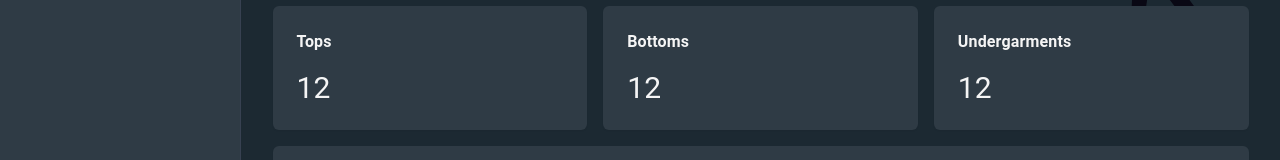
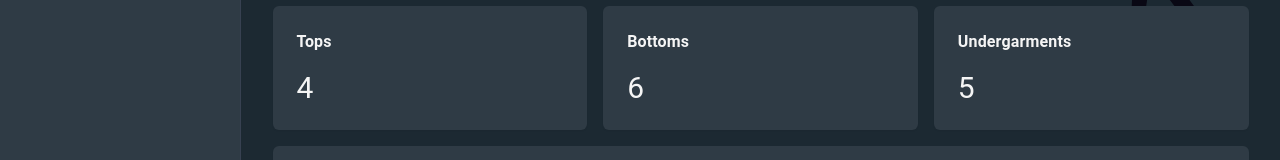
Before and after one commit to Morfusee/WSA-Website, a React (Vite) app: page /dashboard in a window 1280 px wide. Shown: the part 289-449 px from the top of the page. Built offline with nearby package versions, Linux system fonts and the light colour scheme.

Commit message:
FEAT (Dashboard): Implemented Real Data for Tops, Bottoms, Undergarments

```diff
--- a/src/pages/dashboard/index.tsx
+++ b/src/pages/dashboard/index.tsx
@@ -1,15 +1,33 @@
 import { Container } from "@mui/material";
 import welcome_logo from "../../assets/images/welcome.svg";
 import logo from "../../assets/images/logo.png";
+import { useBoundStore } from "../../utils/store";
 
 function Dashboard() {
+  const WardrobeItems = useBoundStore((state) => state.wardrobeItems);
+
+  const numberOfTops = WardrobeItems.filter(
+    (item) => item.clothing_category === "Top"
+  ).length;
+
+  const numberOfBottoms = WardrobeItems.filter(
+    (item) => item.clothing_category === "Bottom"
+  ).length;
+
+  const numberOfUndergarments = WardrobeItems.filter(
+    (item) => item.clothing_category === "Undergarments"
+  ).length;
+
   return (
-    <Container maxWidth="lg" className="flex flex-col gap-4 p-5 overflow-y-auto">
+    <Container
+      maxWidth="lg"
+      className="flex flex-col gap-4 p-5 overflow-y-auto"
+    >
       <WelcomeCard />
       <section className="flex gap-4 flex-wrap">
-        <StatisticsCard title="Tops" value={12} />
-        <StatisticsCard title="Bottoms" value={12} />
-        <StatisticsCard title="Undergarments" value={12} />
+        <StatisticsCard title="Tops" value={numberOfTops} />
+        <StatisticsCard title="Bottoms" value={numberOfBottoms} />
+        <StatisticsCard title="Undergarments" value={numberOfUndergarments} />
       </section>
       <CurrentItemsTable />
     </Container>
@@ -71,7 +89,9 @@ function CurrentItemsCard() {
           className="w-14 h-10 min-w-14 min-h-10 object-contain bg-gray-700 rounded-md"
         />
         <span className="flex flex-col">
-          <h1 className="font-semibold line-clamp-1">Lorem ipsum dolor sit amet.</h1>
+          <h1 className="font-semibold line-clamp-1">
+            Lorem ipsum dolor sit amet.
+          </h1>
           <p className="text-sm line-clamp-1">
             Lorem, ipsum dolor sit amet consectetur adipisicing elit. Aliquam,
             illo.
```
